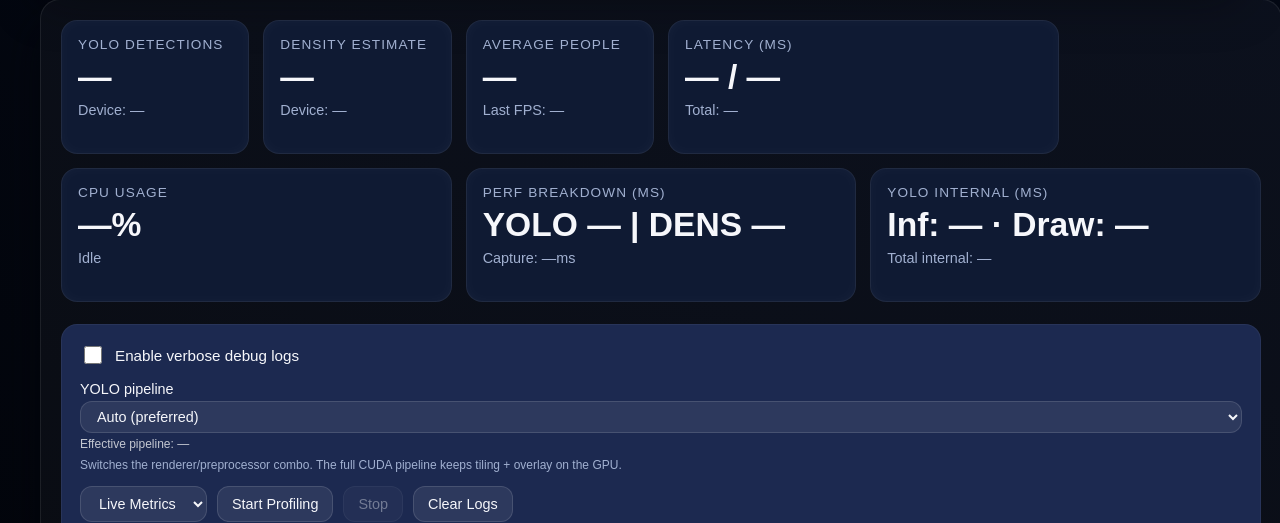
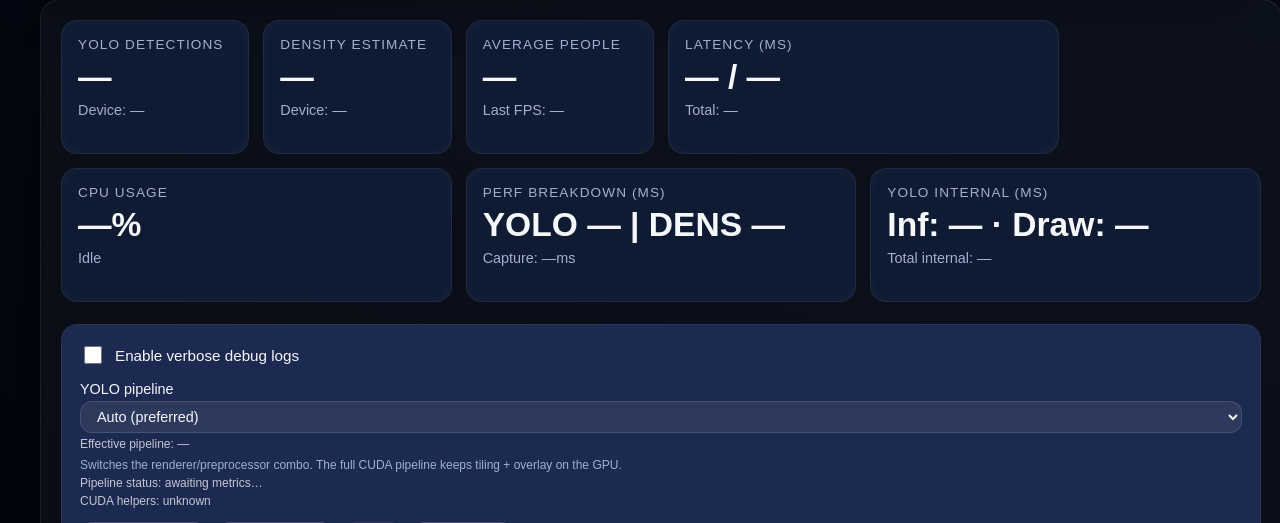
Before and after one commit to Nutz95/PeopleCounter, a Flask app: template templates/index.html in a window 1280 px wide. Shown: the part 1186-1709 px from the top of the page. Run offline with Flask 3, Linux system fonts and the light colour scheme; the template is opened without the code that fills it, so the values that code supplies are empty.

Commit message:
feat: Add pipeline report and helper status to UI for enhanced monitoring

```diff
--- a/camera_app_pipeline.py
+++ b/camera_app_pipeline.py
@@ -443,7 +443,8 @@ class CameraAppPipeline:
                         "density_pre_ms": float(dp.get('preprocess', 0) * 1000),
                         "density_gpu_ms": float(dp.get('infer', 0) * 1000),
                         "density_post_ms": float(dp.get('postprocess', 0) * 1000),
-                        "history": history_snapshot
+                        "history": history_snapshot,
+                        "yolo_pipeline_report": pipeline_report
                     }
                     self.latest_metrics = metrics
                     if self.profile_active:
--- a/static/js/app.js
+++ b/static/js/app.js
@@ -17,6 +17,8 @@ const overlayToggle = document.getElementById('overlayToggle');
 const overlayStatus = document.getElementById('overlayStatus');
 const pipelineModeSelect = document.getElementById('pipelineModeSelect');
 const pipelineModeEffective = document.getElementById('pipelineModeEffective');
+const pipelineReportStatus = document.getElementById('pipelineReportStatus');
+const pipelineHelperStatus = document.getElementById('pipelineHelperStatus');
 const videoHistoryList = document.getElementById('videoHistoryList');
 const historyChartShell = document.getElementById('historyChartShell');
 const historyChart = document.getElementById('historyChart');
@@ -210,6 +212,7 @@ async function refreshMetrics() {
     if (pipelineModeSelect && typeof data.yolo_pipeline_mode === 'string') {
       pipelineModeSelect.value = data.yolo_pipeline_mode;
     }
+    const pipelineReport = data.yolo_pipeline_report || {};
     if (pipelineModeEffective) {
       const effective = data.yolo_pipeline_mode_effective || data.yolo_pipeline_mode;
       const displayMap = {
@@ -219,7 +222,30 @@ async function refreshMetrics() {
         cpu: 'CPU fallback',
       };
       const label = effective ? displayMap[effective] || effective.replace('_', ' ') : '—';
-      pipelineModeEffective.textContent = `Effective pipeline: ${label}`;
+      const fallbackNote = pipelineReport.last_gpu_full_success === false ? ' (fallbacked to CPU tiler)' :
+        (pipelineReport.last_gpu_full_success === true ? ' (GPU tiler ran)' : '');
+      pipelineModeEffective.textContent = `Effective pipeline: ${label}${fallbackNote}`;
+    }
+    if (pipelineReportStatus) {
+      const statusParts = [];
+      if (pipelineReport.active_mode) {
+        statusParts.push(pipelineReport.active_mode === 'gpu_full' ? 'gpu_full active' : pipelineReport.active_mode);
+      }
+      if (pipelineReport.last_gpu_full_success === true) {
+        statusParts.push('GPU tiler succeeded');
+      } else if (pipelineReport.last_gpu_full_success === false) {
+        const errMsg = pipelineReport.last_gpu_full_error ? `error: ${pipelineReport.last_gpu_full_error}` : 'error';
+        statusParts.push(`GPU tiler failed (${errMsg})`);
+      }
+      if (!statusParts.length) {
+        statusParts.push('Awaiting GPU pipeline data…');
+      }
+      pipelineReportStatus.textContent = `Pipeline status: ${statusParts.join(' · ')}`;
+    }
+    if (pipelineHelperStatus) {
+      const helperState = pipelineReport.helpers_available;
+      const helperText = helperState === true ? 'available' : helperState === false ? 'missing' : 'unknown';
+      pipelineHelperStatus.textContent = `CUDA helpers: ${helperText}`;
     }
     const captureMs = data.capture_ms;
     captureTimeLabel.textContent = `Capture: ${typeof captureMs === 'number' ? captureMs.toFixed(1) : '—'}ms`;
--- a/templates/index.html
+++ b/templates/index.html
@@ -105,6 +105,8 @@
           <p class="metric-footnote pipeline-footnote" id="pipelineModeEffective">Effective pipeline: —</p>
           <p class="metric-footnote" style="margin: 0.2rem 0 0; font-size: 0.75rem;">Switches the renderer/preprocessor
             combo. The full CUDA pipeline keeps tiling + overlay on the GPU.</p>
+          <p class="metric-footnote pipeline-footnote" id="pipelineReportStatus">Pipeline status: awaiting metrics…</p>
+          <p class="metric-footnote pipeline-footnote" id="pipelineHelperStatus">CUDA helpers: unknown</p>
         </div>
         <div class="profile-controls">
           <select id="profileViewSelect">
```
